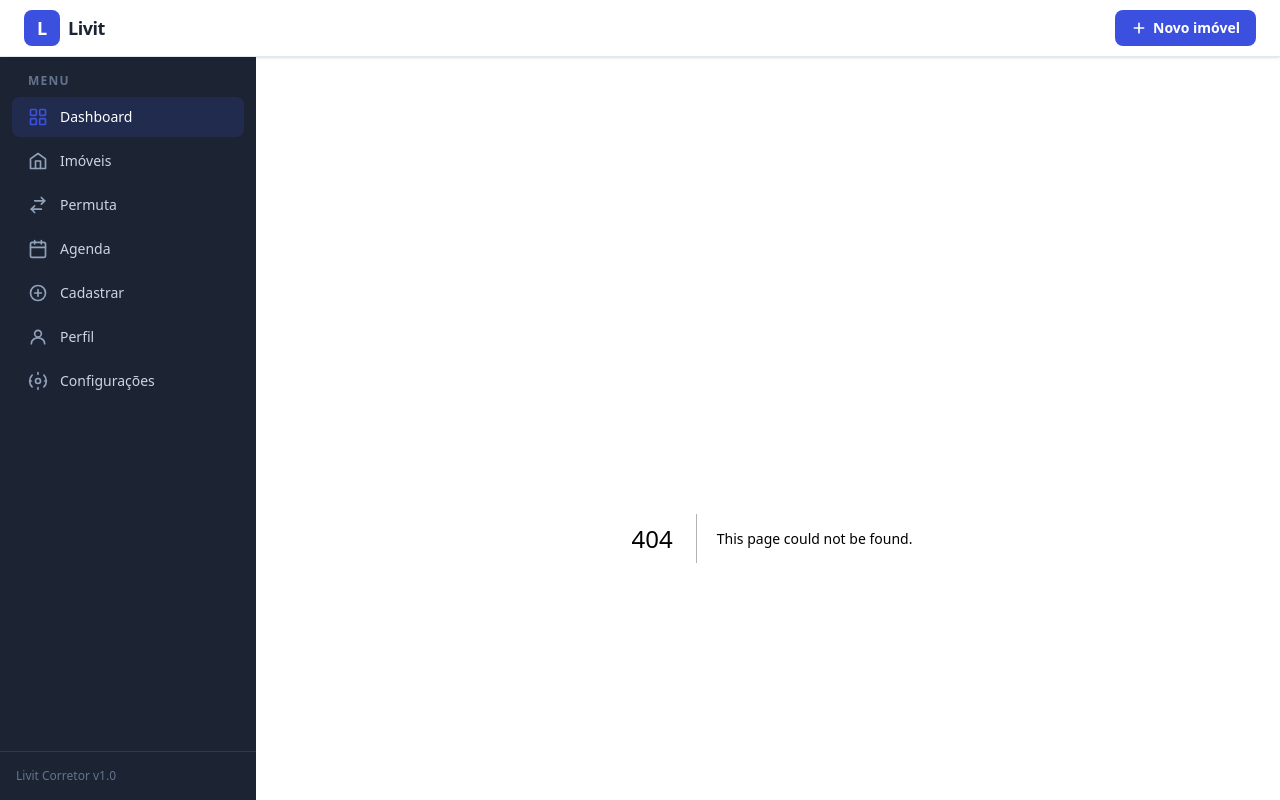
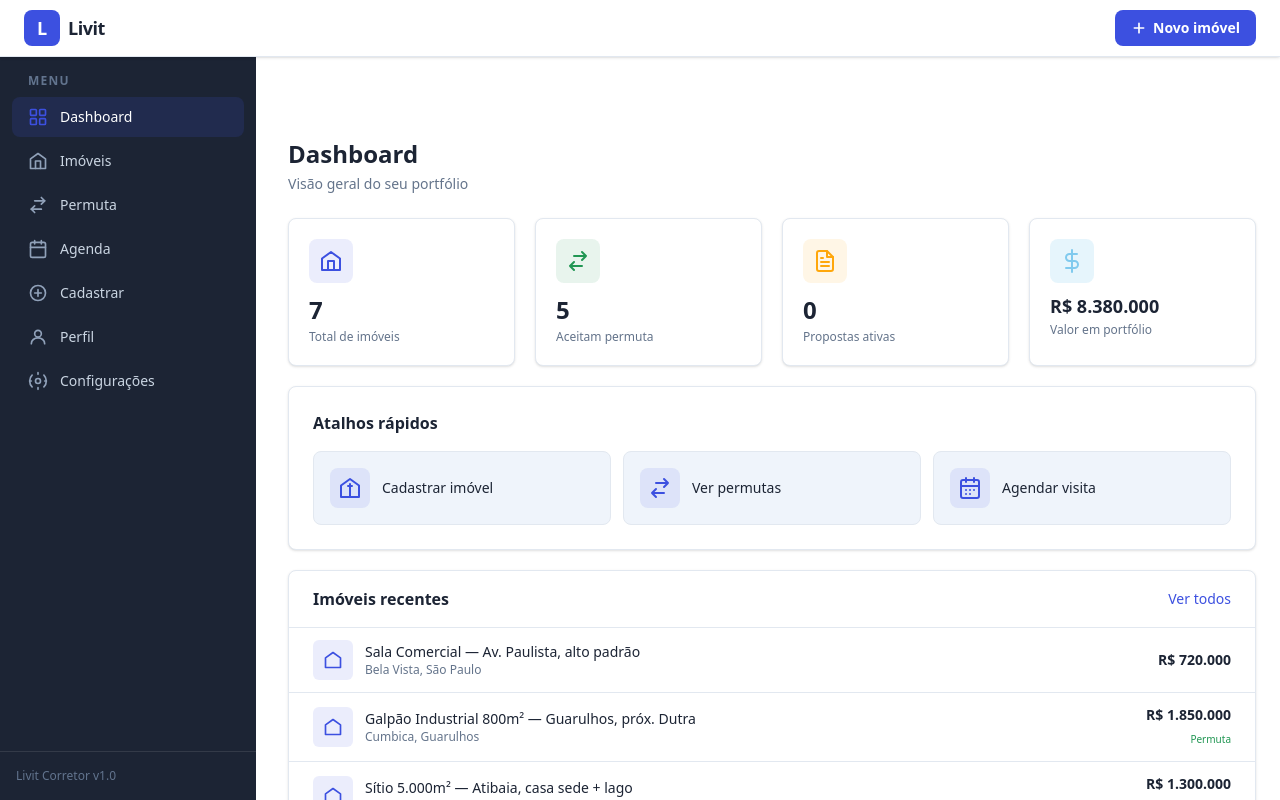
Before and after one commit to emersonjds/livit, a Next.js app: page /dashboard in a window 1280 px wide. Before the commit this address had no page. Shown: the top 800 px of the page. Built offline with nearby package versions, Linux system fonts and the light colour scheme.

Commit message:
feat(dashboard): adiciona página de visão geral do corretor
Cards de stats (total de imóveis, com permuta, propostas, valor em portfólio), atalhos rápidos e lista dos últimos imóveis cadastrados. Sem libs de gráfico — números grandes e legíveis pra uso na rua.

```diff
--- /dev/null
+++ b/src/app/dashboard/page.tsx
@@ -0,0 +1,211 @@
+"use client";
+
+import Link from "next/link";
+import Header from "@/components/Header";
+import { useImoveis, usePropostas } from "@/lib/store";
+import { formatBRL } from "@/lib/formatters";
+
+export default function DashboardPage() {
+  const imoveis = useImoveis();
+  const propostas = usePropostas();
+
+  const totalImoveis = imoveis.length;
+  const comPermuta = imoveis.filter((i) => i.aceitaPermuta).length;
+  const propostasAtivas = propostas.length;
+  const valorTotal = imoveis.reduce((acc, i) => acc + i.valor, 0);
+  const recentes = imoveis.slice(0, 5);
+
+  return (
+    <div>
+      <Header title="Dashboard" />
+
+      <div className="hidden md:block mb-6">
+        <h1 className="text-2xl font-bold text-foreground">Dashboard</h1>
+        <p className="mt-1 text-sm text-muted">Visão geral do seu portfólio</p>
+      </div>
+
+      {/* Stats */}
+      <div className="grid grid-cols-2 gap-3 md:grid-cols-4 md:gap-5">
+        <StatCard
+          label="Total de imóveis"
+          value={String(totalImoveis)}
+          icon={
+            <svg viewBox="0 0 24 24" fill="none" className="h-6 w-6" stroke="currentColor" strokeWidth="2" strokeLinecap="round" strokeLinejoin="round">
+              <path d="M3 9.5 12 3l9 6.5V21H3z" />
+              <path d="M9 21V12h6v9" />
+            </svg>
+          }
+          color="primary"
+        />
+        <StatCard
+          label="Aceitam permuta"
+          value={String(comPermuta)}
+          icon={
+            <svg viewBox="0 0 24 24" fill="none" className="h-6 w-6" stroke="currentColor" strokeWidth="2" strokeLinecap="round" strokeLinejoin="round">
+              <path d="M16 3l4 4-4 4M20 7H8M8 21l-4-4 4-4M4 17h12" />
+            </svg>
+          }
+          color="success"
+        />
+        <StatCard
+          label="Propostas ativas"
+          value={String(propostasAtivas)}
+          icon={
+            <svg viewBox="0 0 24 24" fill="none" className="h-6 w-6" stroke="currentColor" strokeWidth="2" strokeLinecap="round" strokeLinejoin="round">
+              <path d="M14 2H6a2 2 0 0 0-2 2v16a2 2 0 0 0 2 2h12a2 2 0 0 0 2-2V8z" />
+              <polyline points="14 2 14 8 20 8" />
+              <line x1="16" y1="13" x2="8" y2="13" />
+              <line x1="16" y1="17" x2="8" y2="17" />
+              <polyline points="10 9 9 9 8 9" />
+            </svg>
+          }
+          color="warning"
+        />
+        <StatCard
+          label="Valor em portfólio"
+          value={formatBRL(valorTotal)}
+          icon={
+            <svg viewBox="0 0 24 24" fill="none" className="h-6 w-6" stroke="currentColor" strokeWidth="2" strokeLinecap="round" strokeLinejoin="round">
+              <line x1="12" y1="1" x2="12" y2="23" />
+              <path d="M17 5H9.5a3.5 3.5 0 0 0 0 7h5a3.5 3.5 0 0 1 0 7H6" />
+            </svg>
+          }
+          color="secondary"
+          small
+        />
+      </div>
+
+      {/* Atalhos rápidos */}
+      <div className="mt-5 rounded-lg border border-border bg-card p-4 shadow-sm md:p-6">
+        <h2 className="mb-4 text-base font-semibold text-foreground">Atalhos rápidos</h2>
+        <div className="grid grid-cols-1 gap-3 sm:grid-cols-3">
+          <QuickLink
+            href="/cadastro"
+            label="Cadastrar imóvel"
+            icon={
+              <svg viewBox="0 0 24 24" fill="none" className="h-6 w-6" stroke="currentColor" strokeWidth="2" strokeLinecap="round" strokeLinejoin="round">
+                <path d="M3 9.5 12 3l9 6.5V21H3z" />
+                <path d="M12 12v9M9 21h6" />
+                <path d="M12 8v4M10 10h4" />
+              </svg>
+            }
+          />
+          <QuickLink
+            href="/permuta"
+            label="Ver permutas"
+            icon={
+              <svg viewBox="0 0 24 24" fill="none" className="h-6 w-6" stroke="currentColor" strokeWidth="2" strokeLinecap="round" strokeLinejoin="round">
+                <path d="M16 3l4 4-4 4M20 7H8M8 21l-4-4 4-4M4 17h12" />
+              </svg>
+            }
+          />
+          <QuickLink
+            href="/agenda"
+            label="Agendar visita"
+            icon={
+              <svg viewBox="0 0 24 24" fill="none" className="h-6 w-6" stroke="currentColor" strokeWidth="2" strokeLinecap="round" strokeLinejoin="round">
+                <rect x="3" y="4" width="18" height="18" rx="2" />
+                <path d="M16 2v4M8 2v4M3 10h18" />
+                <path d="M8 14h.01M12 14h.01M16 14h.01M8 18h.01M12 18h.01" />
+              </svg>
+            }
+          />
+        </div>
+      </div>
+
+      {/* Imóveis recentes */}
+      <div className="mt-5 rounded-lg border border-border bg-card shadow-sm">
+        <div className="flex items-center justify-between px-4 py-3 border-b border-border md:px-6 md:py-4">
+          <h2 className="text-base font-semibold text-foreground">Imóveis recentes</h2>
+          <Link href="/" className="text-sm font-medium text-primary hover:text-primary-hover">
+            Ver todos
+          </Link>
+        </div>
+        {recentes.length === 0 ? (
+          <div className="px-4 py-10 text-center md:px-6">
+            <p className="text-sm text-muted">Nenhum imóvel cadastrado ainda.</p>
+            <Link href="/cadastro" className="mt-2 inline-block text-sm font-medium text-primary hover:text-primary-hover">
+              Cadastrar o primeiro
+            </Link>
+          </div>
+        ) : (
+          <ul className="divide-y divide-border">
+            {recentes.map((im) => (
+              <li key={im.id}>
+                <Link
+                  href={`/imovel/${im.id}`}
+                  className="flex items-center gap-3 px-4 py-3 hover:bg-surface transition-colors md:px-6"
+                >
+                  <div className="flex h-10 w-10 shrink-0 items-center justify-center rounded-md bg-primary/10">
+                    <svg viewBox="0 0 24 24" fill="none" className="h-5 w-5 text-primary" stroke="currentColor" strokeWidth="2" strokeLinecap="round" strokeLinejoin="round">
+                      <path d="M3 9.5 12 3l9 6.5V21H3z" />
+                    </svg>
+                  </div>
+                  <div className="min-w-0 flex-1">
+                    <p className="truncate text-sm font-medium text-foreground">{im.titulo}</p>
+                    <p className="text-xs text-muted truncate">
+                      {im.endereco.bairro}, {im.endereco.cidade}
+                    </p>
+                  </div>
+                  <div className="shrink-0 text-right">
+                    <p className="text-sm font-semibold text-foreground">{formatBRL(im.valor)}</p>
+                    {im.aceitaPermuta && (
+                      <span className="text-[10px] font-medium text-success">Permuta</span>
+                    )}
+                  </div>
+                </Link>
+              </li>
+            ))}
+          </ul>
+        )}
+      </div>
+    </div>
+  );
+}
+
+function StatCard({
+  label,
+  value,
+  icon,
+  color,
+  small = false,
+}: {
+  label: string;
+  value: string;
+  icon: React.ReactNode;
+  color: "primary" | "success" | "warning" | "secondary";
+  small?: boolean;
+}) {
+  const colorMap = {
+    primary: "bg-primary/10 text-primary",
+    success: "bg-success/10 text-success",
+    warning: "bg-warning/10 text-warning",
+    secondary: "bg-secondary/20 text-secondary dark:text-sky-300",
+  };
+
+  return (
+    <div className="rounded-lg border border-border bg-card p-4 shadow-sm md:p-5">
+      <div className={`mb-3 inline-flex h-11 w-11 items-center justify-center rounded-lg ${colorMap[color]}`}>
+        {icon}
+      </div>
+      <p className={`font-bold text-foreground leading-tight ${small ? "text-lg" : "text-2xl"}`}>
+        {value}
+      </p>
+      <p className="mt-1 text-xs text-muted">{label}</p>
+    </div>
+  );
+}
+
+function QuickLink({ href, label, icon }: { href: string; label: string; icon: React.ReactNode }) {
+  return (
+    <Link
+      href={href}
+      className="flex items-center gap-3 rounded-lg border border-border bg-surface p-4 text-sm font-medium text-foreground transition-colors hover:bg-border hover:border-primary/30 active:scale-[0.98] dark:bg-card dark:hover:bg-border"
+    >
+      <span className="flex h-10 w-10 shrink-0 items-center justify-center rounded-lg bg-primary/10 text-primary">
+        {icon}
+      </span>
+      {label}
+    </Link>
+  );
+}
```
